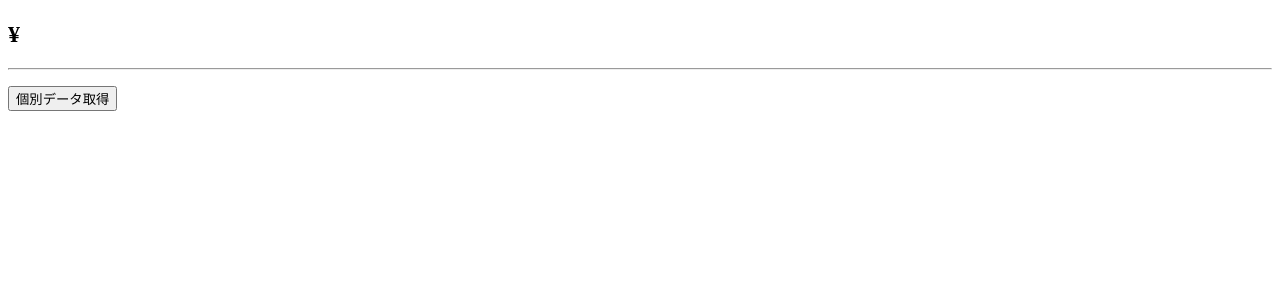
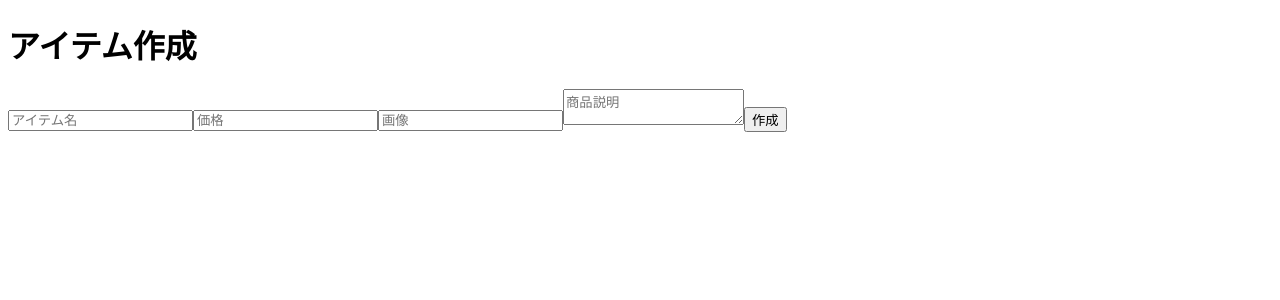
Before and after one commit to GitOgatatsu/mern-stack-frontend2, a React (Create React App) app: page /item/create in a window 1280 px wide. Shown: the top 300 px of the page. Built offline with nearby package versions, Linux system fonts and the light colour scheme.

Commit message:
2023/04/08 14:17

```diff
--- a/src/App.js
+++ b/src/App.js
@@ -4,6 +4,7 @@ import Register from "./pages/user/register";
 import Login from "./pages/user/login";
 import ReadAll from "./pages/item/readAll";
 import ReadSingle from "./pages/item/readSingle";
+import Create from "./pages/item/create";
 
 import "./App.css";
 
@@ -15,6 +16,7 @@ const App = () => {
 				<Route path="/user/login" element={<Login />} />
 				<Route path="/" element={<ReadAll />} />
 				<Route path="/item/:id" element={<ReadSingle />} />
+				<Route path="/item/create" element={<Create />} />
 			</Routes>
 		</BrowserRouter>
 	);
--- a/src/pages/item/create.js
+++ b/src/pages/item/create.js
@@ -0,0 +1,56 @@
+import { useState } from "react";
+
+const CreateItem = () => {
+
+	const [title, setTitle] = useState("");
+	const [price, setPrice] = useState("");
+	const [image, setImage] = useState("");
+	const [description, setDescription] = useState("");
+
+	const handleSubmit = async (e) => {
+		e.preventDefault();
+		try {
+			const response = await fetch("http://localhost:5000/item/create", {
+				method: "POST",
+				headers: {
+					"Accept": "application/json",
+					"Content-Type": "application/json",
+					"authorization": `Bearer ${localStorage.getItem("token")}`
+				},
+				body: JSON.stringify({
+					title: title,
+					price: price,
+					image: image,
+					description: description
+				})
+			});
+			const jsonResponse = await response.json();
+			alert(jsonResponse.message);
+		} catch (err) {
+			alert("アイテム作成失敗");
+		}
+	};
+
+	return (
+		<div>
+			<h1>アイテム作成</h1>
+			<form onSubmit={handleSubmit}>
+				<input value={title}
+					onChange={(e) => setTitle(e.target.value)}
+					type="text" name="title" placeholder="アイテム名" required />
+				<input value={price}
+					onChange={(e) => setPrice(e.target.value)}
+					type="text" name="price" placeholder="価格" required />
+				<input value={image}
+					onChange={(e) => setImage(e.target.value)}
+					type="text" name="image" placeholder="画像" required />
+				<textarea value={description}
+					onChange={(e) => setDescription(e.target.value)}
+					type="text" name="description" placeholder="商品説明" required />
+				<button>作成</button>
+			</form>
+		</div>
+	);
+};
+
+export default CreateItem;
--- a/src/pages/item/readAll.js
+++ b/src/pages/item/readAll.js
@@ -21,7 +21,7 @@ const ReadAll = () => {
 		<div>
 			<h1>すべてのアイテムデータ</h1>
 			{allItems && allItems.allItems.map(item =>
-				<Link to="" key={item._id}>
+				<Link to={`/item/${item._id}`} key={item._id}>
 					<img src={require(`../../images${item.image}`)} alt="item" />
 					<h2>{item.price}</h2>
 					<h3>{item.title}</h3>
--- a/src/pages/item/readSingle.js
+++ b/src/pages/item/readSingle.js
@@ -1,4 +1,4 @@
-import { useState } from "react";
+import { useState, useEffect } from "react";
 import { useParams } from "react-router-dom";
 
 
@@ -11,6 +11,7 @@ const ReadSingeItem = () => {
 	const [description, setDescription] = useState("");
 	const params = useParams();
 
+	useEffect(() => {
 		const getSingleItem = async () => {
 			const response = await fetch(`http://localhost:5000/item/${params.id}`);
 			const jsonResponse = await response.json();
@@ -19,9 +20,9 @@ const ReadSingeItem = () => {
 			setPrice(jsonResponse.singleItem.price);
 			setImage(jsonResponse.singleItem.image);
 			setDescription(jsonResponse.singleItem.description);
-		console.log(jsonResponse.singleItem);
-		console.log(image);
 		};
+		getSingleItem();
+	}, [params.id]);
 
 	return (
 		<div>
@@ -34,7 +35,6 @@ const ReadSingeItem = () => {
 				<hr />
 				<p>{description}</p>
 			</div>
-			<button onClick={getSingleItem}>個別データ取得</button>
 		</div>
 	);
 };
```
Lines whose indentation alone changed are shown as unchanged.
